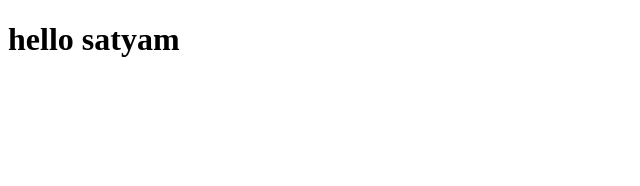
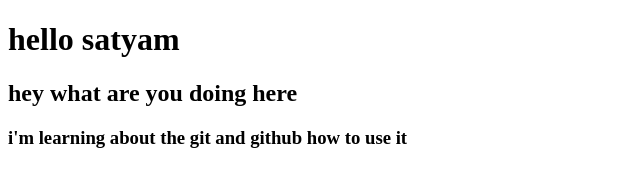
Before and after one commit to satyam998115/git-and-github, a plain HTML site: page index.html in a window 1280 px wide. Shown: the whole page, without its empty margins (0-640 px from the left). Drawn offline with Linux system fonts and the light colour scheme.

Commit message:
about myself

```diff
--- a/index.html
+++ b/index.html
@@ -7,5 +7,7 @@
 </head>
 <body>
     <h1>hello satyam </h1>
+    <h2>hey what are you doing here </h2>
+    <h3>i'm learning about the git and github how to use it </h3>
 </body>
 </html>
```
